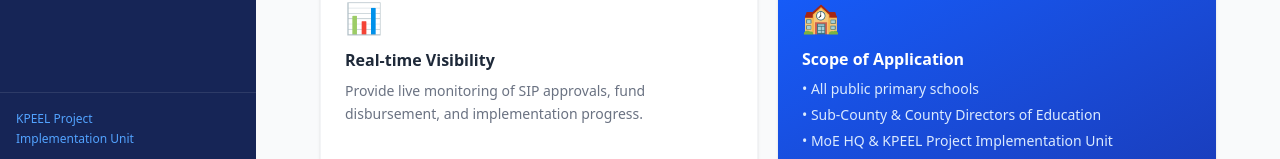
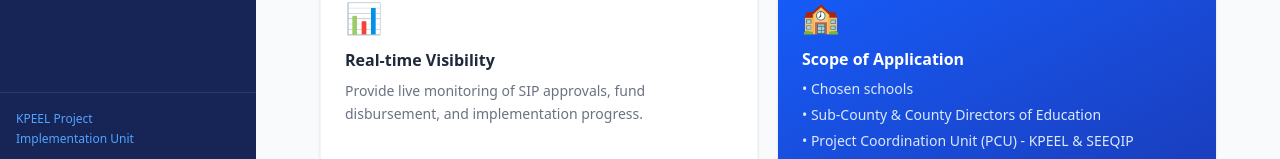
Before and after one commit to Joan254/SIP-DIGITAL-SYSTEM, a Next.js app: page /purpose in a window 1280 px wide. Shown: the part 636-795 px from the top of the page. Built offline with nearby package versions, Linux system fonts and the light colour scheme.

Commit message:
Update purpose page

```diff
--- a/app/(presentation)/purpose/page.tsx
+++ b/app/(presentation)/purpose/page.tsx
@@ -57,9 +57,9 @@ export default function PurposePage() {
             <div className="text-3xl mb-3">🏫</div>
             <h3 className="font-bold text-base mb-2">Scope of Application</h3>
             <ul className="text-blue-100 text-sm space-y-1.5">
-              <li>• All public primary schools</li>
+              <li>• Chosen schools</li>
               <li>• Sub-County &amp; County Directors of Education</li>
-              <li>• MoE HQ &amp; KPEEL Project Implementation Unit</li>
+              <li>• Project Coordination Unit (PCU) - KPEEL & SEEQIP</li>
               <li>• All authorized system users</li>
             </ul>
           </div>
```
